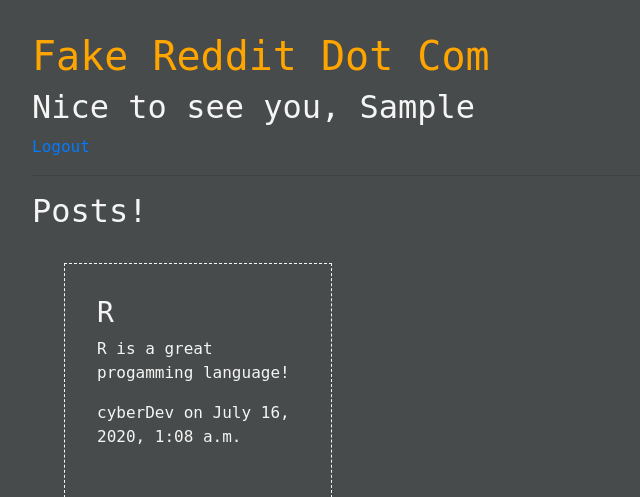
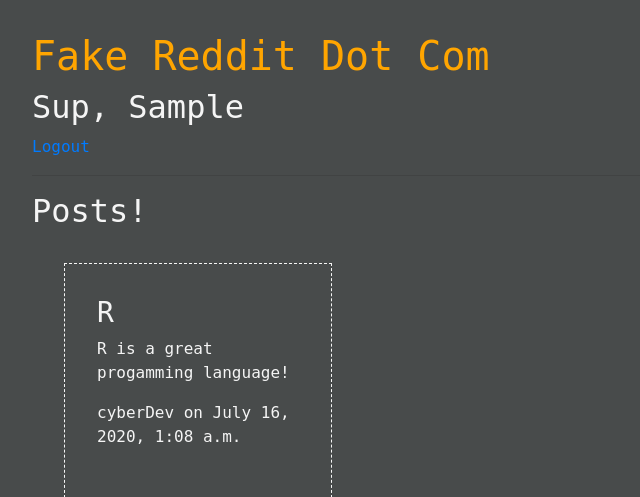
Before and after one commit to Instructor-Devon/UsersLR, a Django app: template dashboard/templates/dashboard/index.html in a window 1280 px wide. Shown: the top 497 px of the page, without its empty margins (0-640 px from the left). Run offline with Django 3.2, Linux system fonts and the light colour scheme; the template is opened without the code that fills it: values that come from a table or form of the project are taken from there, others are empty; the visitor is signed in with stand-in values (Sample User, id 1); data comes from the database, SQL or seed files in the repository; some libraries are stand-ins or nearby versions.

Commit message:
editing welcome message on dashboard

```diff
--- a/dashboard/templates/dashboard/index.html
+++ b/dashboard/templates/dashboard/index.html
@@ -10,7 +10,7 @@
 </head>
 <body>
     <h1>Fake Reddit Dot Com</h1>
-    <h2>Nice to see you, {{ user.first_name }}</h2>
+    <h2>Sup, {{ user.first_name }}</h2>
     <a href="/logout">Logout</a>
     <hr>
     <h2>Posts!</h2>
```
